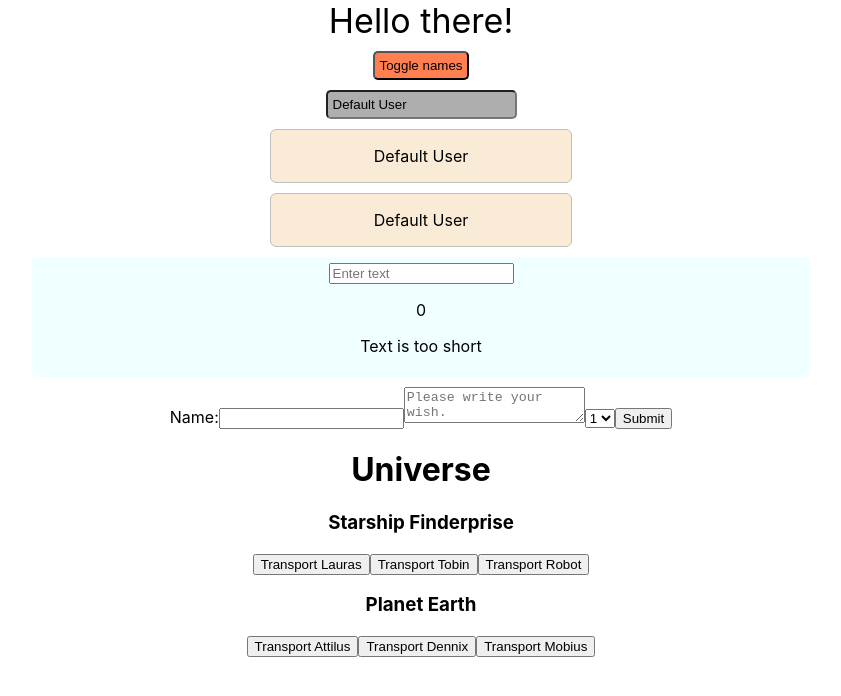
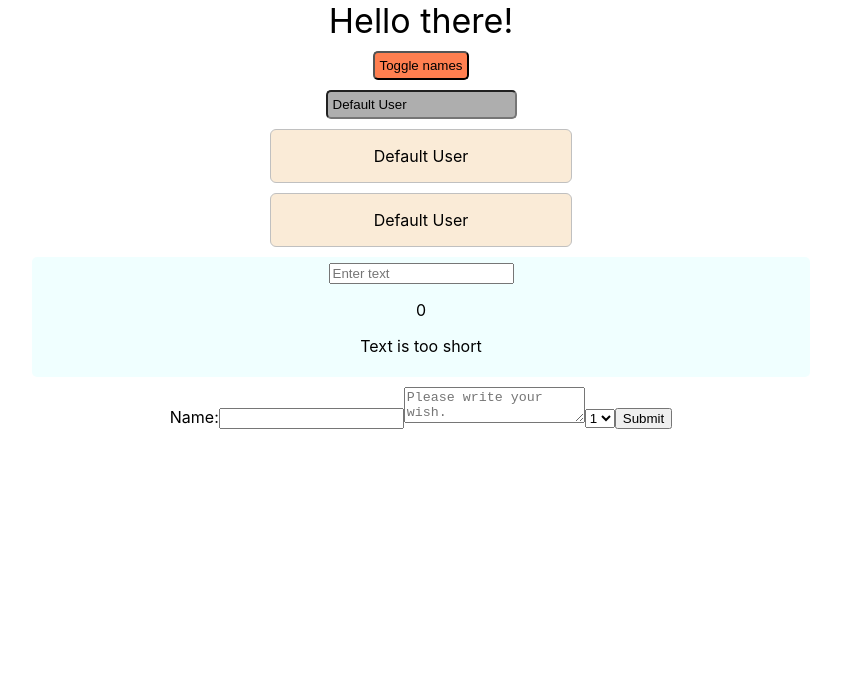
Before and after one commit to Rrroman/react-learning, a React (Create React App) app in the folder my-app/: page / in a window 1280 px wide. Shown: the top 696 px of the page, without its empty margins (219-1060 px from the left). Built offline with nearby package versions, Linux system fonts and the light colour scheme.

Commit message:
feat: add radium for styles

```diff
--- a/my-app/package.json
+++ b/my-app/package.json
@@ -6,6 +6,7 @@
     "@testing-library/jest-dom": "5.11.9",
     "@testing-library/react": "11.2.5",
     "@testing-library/user-event": "12.6.3",
+    "radium": "0.26.1",
     "react": "^17.0.1",
     "react-dom": "^17.0.1",
     "react-scripts": "4.0.2",
--- a/my-app/src/App.js
+++ b/my-app/src/App.js
@@ -6,7 +6,8 @@ import UserOutput from './UserOutput/UserOutput';
 import Validation from './Validation/Validation';
 import Char from './Char/Char';
 import WishlistForm from './Codewars/Codewars';
-import BeamMeUpStatey from './Codewars/BeamMeUpStatey';
+// import BeamMeUpStatey from './Codewars/BeamMeUpStatey';
+import Radium from 'radium';
 
 class App extends Component {
   state = {
@@ -99,6 +100,9 @@ class App extends Component {
       borderRadius: '5px',
       color: 'forest',
       cursor: 'pointer',
+      ':hover': {
+        backgroundColor: '#aaac4e',
+      },
     };
 
     const textLengthBlockStyle = {
@@ -180,10 +184,10 @@ class App extends Component {
           {message}
         </div>
         <WishlistForm />
-        <BeamMeUpStatey />
+        {/* <BeamMeUpStatey /> */}
       </div>
     );
   }
 }
 
-export default App;
+export default Radium(App);
--- a/my-app/src/Char/char.js
+++ b/my-app/src/Char/char.js
@@ -1,5 +1,6 @@
 import React from 'react';
 import './Char.css';
+import Radium from 'radium';
 
 const Char = (props) => {
   const style = {
@@ -20,6 +21,9 @@ const Char = (props) => {
   if (props.index % 3) {
     style.color = colors[1];
     classes.push('bold');
+    style[':hover'] = {
+      backgroundColor: 'pink',
+    };
   }
 
   if (props.index % 5) {
@@ -34,4 +38,4 @@ const Char = (props) => {
   );
 };
 
-export default Char;
+export default Radium(Char);
--- a/my-app/src/Codewars/BeamMeUpStatey.js
+++ b/my-app/src/Codewars/BeamMeUpStatey.js
@@ -4,41 +4,45 @@ class Universe extends React.Component {
   constructor() {
     super();
     this.state = {
-      intransitToPlanet: ['Lauras', 'Tobin', 'Robot'],
-      intransitToStarShip: ['Attilus', 'Dennix', 'Mobius'],
+      intransitToPlanet: null,
+      intransitToStarShip: null,
     };
   }
 
-  transport(name) {
-    const currentState = { ...this.state };
+  // transport(name) {
+  //   const currentState = { ...this.state };
 
-    const toPlanetIndex = currentState.intransitToPlanet.findIndex(
-      (person) => person === name,
-    );
+  //   const toPlanetIndex = currentState.intransitToPlanet.findIndex(
+  //     (person) => person === name,
+  //   );
 
-    const toStarShipIndex = currentState.intransitToStarShip.findIndex(
-      (person) => person === name,
-    );
+  //   const toStarShipIndex = currentState.intransitToStarShip.findIndex(
+  //     (person) => person === name,
+  //   );
 
-    if (toPlanetIndex !== -1) {
-      const liftingPerson = currentState.intransitToPlanet.splice(
-        toPlanetIndex,
-        1,
-      );
-      currentState.intransitToStarShip.push(liftingPerson);
-    }
+  //   if (toPlanetIndex !== -1) {
+  //     const liftingPerson = currentState.intransitToPlanet.splice(
+  //       toPlanetIndex,
+  //       1,
+  //     );
+  //     currentState.intransitToStarShip.push(liftingPerson);
+  //   }
 
-    if (toStarShipIndex !== -1) {
-      const liftingPerson = currentState.intransitToStarShip.splice(
-        toStarShipIndex,
-        1,
-      );
-      currentState.intransitToPlanet.push(liftingPerson);
-    }
+  //   if (toStarShipIndex !== -1) {
+  //     const liftingPerson = currentState.intransitToStarShip.splice(
+  //       toStarShipIndex,
+  //       1,
+  //     );
+  //     currentState.intransitToPlanet.push(liftingPerson);
+  //   }
 
-    this.setState({
-      currentState,
-    });
+  //   this.setState({
+  //     currentState,
+  //   });
+  // }
+
+  liftPerson(liftPerson, destination) {
+    this.setState({ destination: liftPerson });
   }
 
   render() {
@@ -47,11 +51,11 @@ class Universe extends React.Component {
         <h1>Universe</h1>
         <Starship
           person={this.state.intransitToPlanet}
-          transport={this.transport.bind(this)}
+          liftPerson={this.liftPerson}
         />
         <Planet
           person={this.state.intransitToStarShip}
-          transport={this.transport.bind(this)}
+          liftPerson={this.liftPerson}
         />
       </div>
     );
@@ -61,16 +65,31 @@ class Universe extends React.Component {
 class Starship extends React.Component {
   constructor(props) {
     super(props);
-    this.inhabitants = props.person;
+    this.state = { inhabitants: ['Lauras', 'Tobin', 'Robot'] };
   }
+
+  transport = (name) => {
+    const currentCitizens = [...this.state.inhabitants];
+
+    const personIndex = currentCitizens.findIndex((person) => person === name);
+
+    if (personIndex !== -1) {
+      const liftingPerson = currentCitizens.splice(personIndex, 1);
+      this.props.liftPerson(liftingPerson, 'intransitToPlanet');
+    }
+
+    this.setState({
+      inhabitants: currentCitizens,
+    });
+  };
 
   render() {
     return (
       <div className="Starship">
         <h3>Starship Finderprise</h3>
-        {this.inhabitants.map((name) => {
+        {this.state.inhabitants.map((name) => {
           return (
-            <button key={name} onClick={this.props.transport.bind(this, name)}>
+            <button key={name} onClick={this.transport.bind(this, name)}>
               Transport {name}
             </button>
           );
@@ -83,16 +102,31 @@ class Starship extends React.Component {
 class Planet extends React.Component {
   constructor(props) {
     super(props);
-    this.inhabitants = props.person;
+    this.state = { inhabitants: ['Attilus', 'Dennix', 'Mobius'] };
   }
+
+  transport = (name) => {
+    const currentCitizens = [...this.state.inhabitants];
+
+    const personIndex = currentCitizens.findIndex((person) => person === name);
+
+    if (personIndex !== -1) {
+      const liftingPerson = currentCitizens.splice(personIndex, 1);
+      this.props.liftPerson(liftingPerson, 'intransitToStarShip');
+    }
+
+    this.setState({
+      inhabitants: currentCitizens,
+    });
+  };
 
   render() {
     return (
       <div className="Planet">
         <h3>Planet Earth</h3>
-        {this.inhabitants.map((name) => {
+        {this.state.inhabitants.map((name) => {
           return (
-            <button key={name} onClick={this.props.transport.bind(this, name)}>
+            <button key={name} onClick={this.transport.bind(this, name)}>
               Transport {name}
             </button>
           );
```
Also changed, not shown: 1 other file (tests, documents, lock files or other folders).
